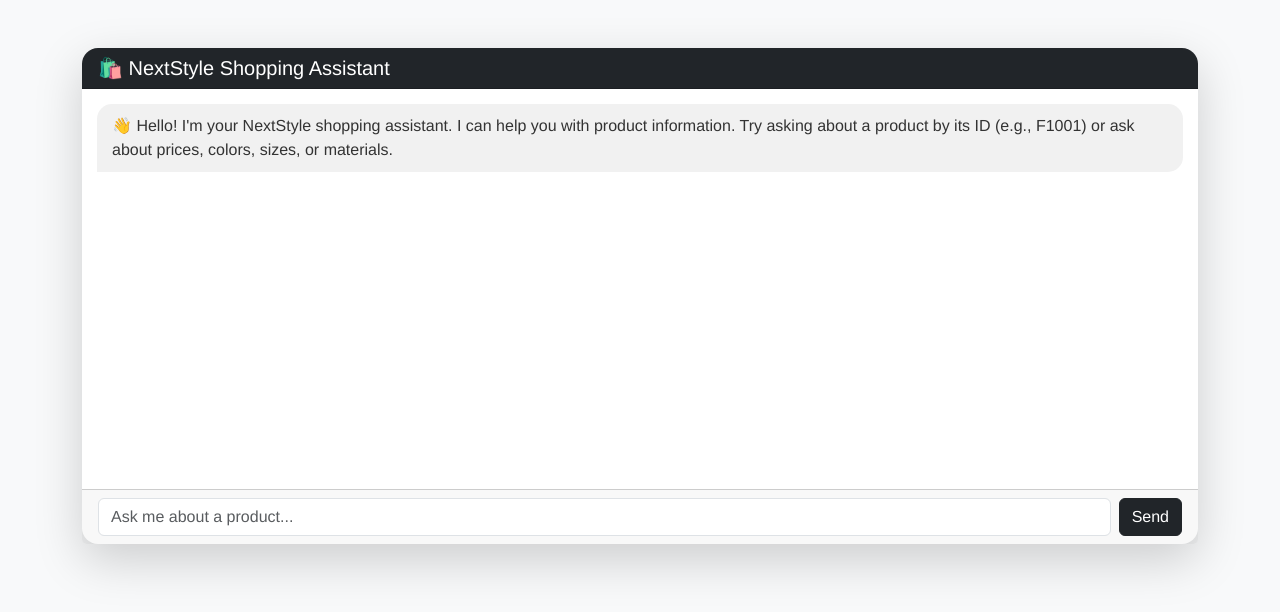
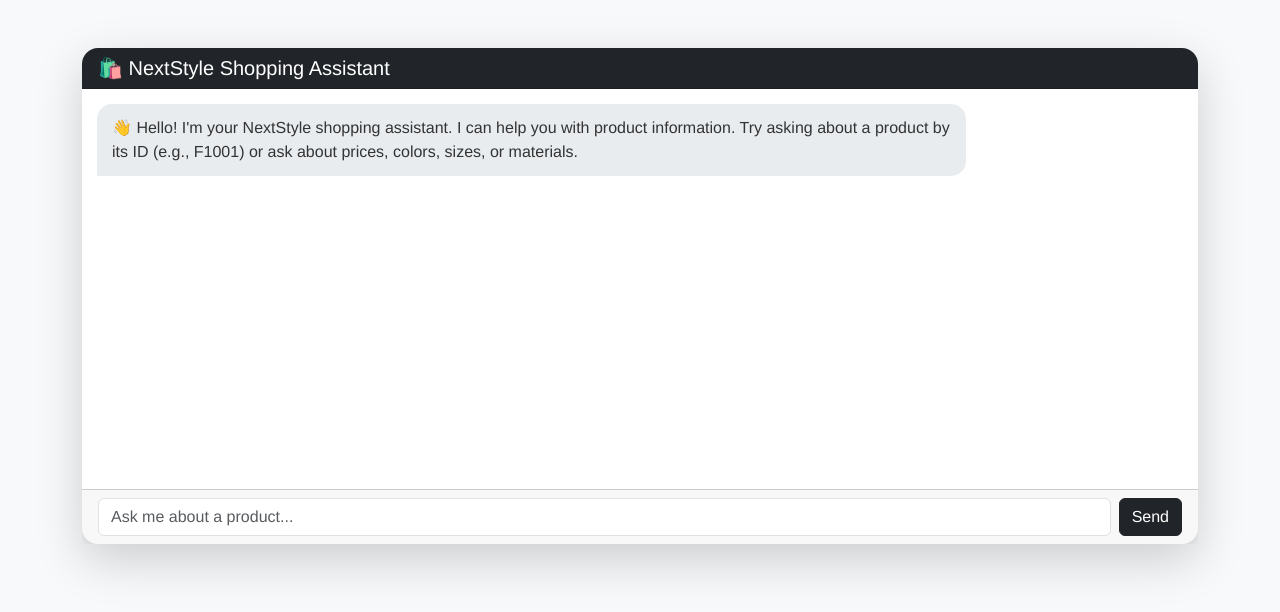
Before and after one commit to vijith77/chatbotTobby, a plain HTML site: page index.html in a window 1280 px wide. Drawn offline with nearby package versions, Linux system fonts and the light colour scheme.

Commit message:
Update style.css

```diff
--- a/style.css
+++ b/style.css
@@ -6,7 +6,13 @@ body {
 .chat-box {
   height: 400px;
   overflow-y: auto;
+  padding: 0;
+}
+
+.chat-body {
+  height: 100%;
   padding: 15px;
+  overflow-y: auto;
 }
 
 .message {
@@ -23,12 +29,27 @@ body {
   color: white;
   padding: 10px 15px;
   border-radius: 15px 15px 0 15px;
+  max-width: 80%;
+  text-align: left;
+}
+
+.bot {
+  text-align: left;
 }
 
 .bot .bubble {
   display: inline-block;
-  background: #f1f1f1;
+  background: #e9ecef;
   color: #333;
-  padding: 10px 15px;
+  padding: 12px 15px;
   border-radius: 15px 15px 15px 0;
+  max-width: 80%;
 }
+
+/* Make images responsive in chat */
+.bubble img {
+  max-width: 100%;
+  height: auto;
+  border-radius: 8px;
+  margin-top: 8px;
+}
```
